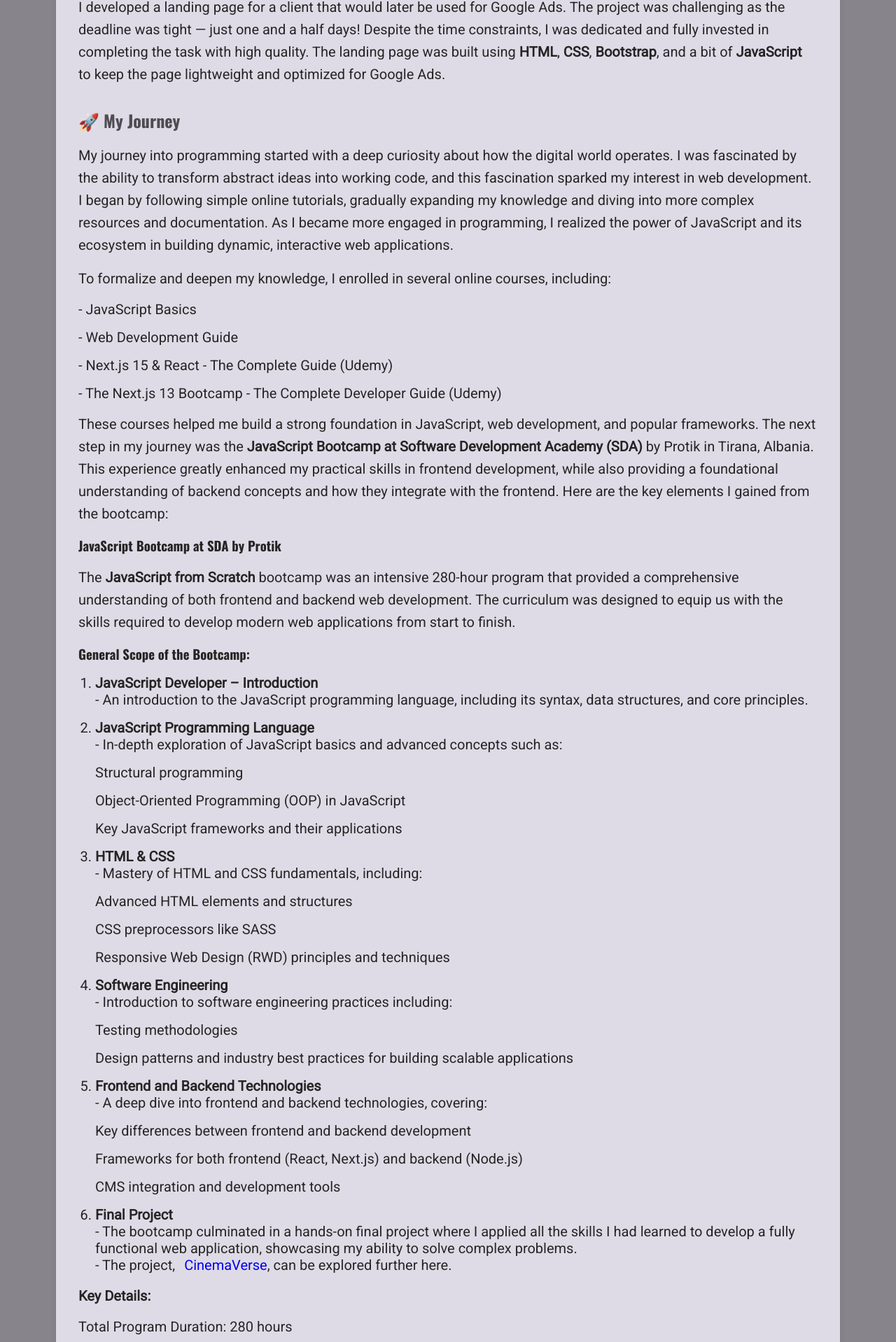
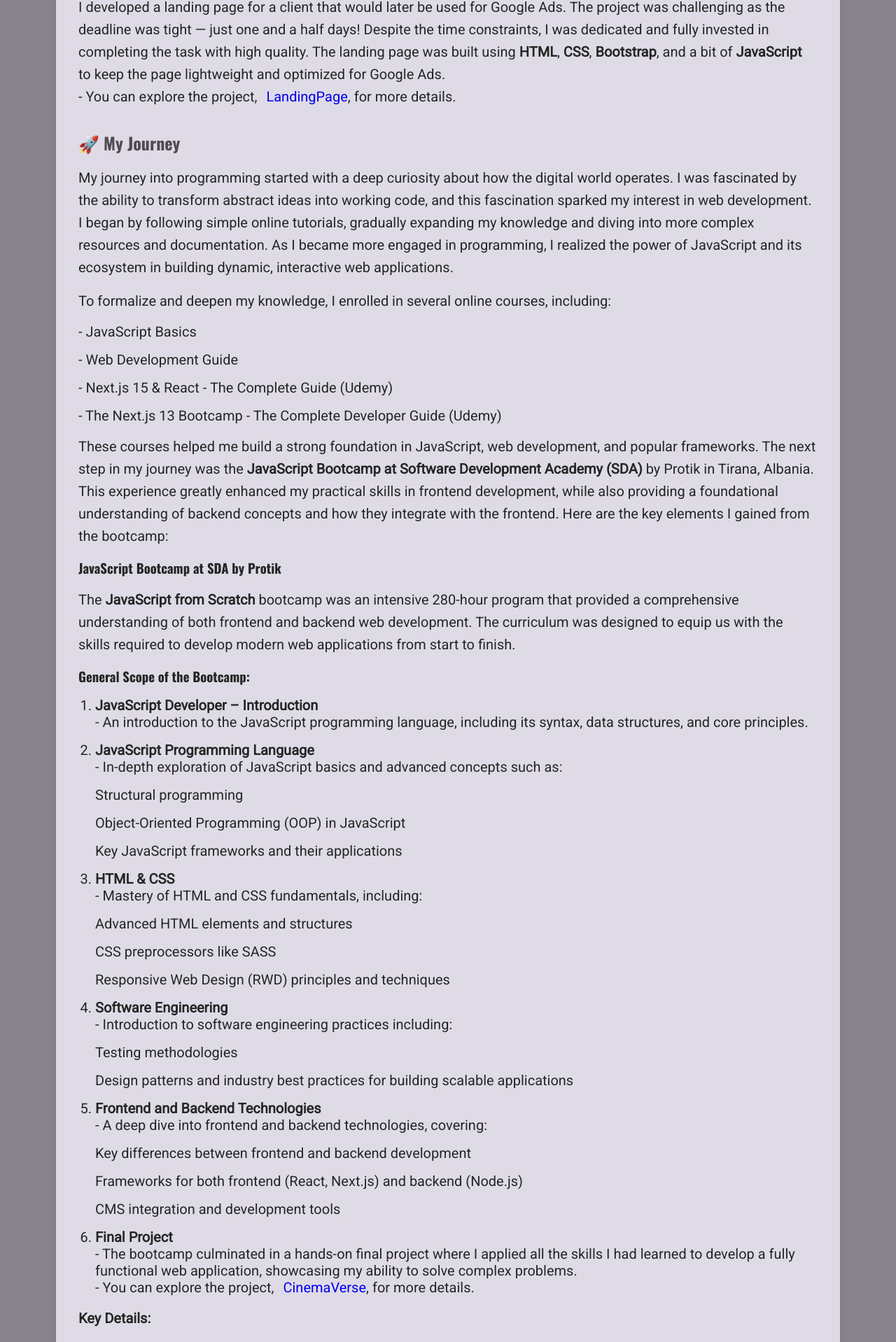
Before and after one commit to Amarildo05/Personal-Portfolio-Website, a React (Vite) app: page /about in a window 1280 px wide. Shown: the part 1154-3072 px from the top of the page at 70% size. Built offline with nearby package versions, Linux system fonts and the light colour scheme.

Commit message:
adjustments...

```diff
--- a/src/componenets/about/Experience.jsx
+++ b/src/componenets/about/Experience.jsx
@@ -1,3 +1,5 @@
+import { Link } from "react-router-dom";
+
 export default function Experience() {
   return (
     <div>
@@ -31,7 +33,9 @@ export default function Experience() {
         fully invested in completing the task with high quality. The landing
         page was built using <strong>HTML</strong>, <strong>CSS</strong>,{" "}
         <strong>Bootstrap</strong>, and a bit of <strong>JavaScript</strong> to
-        keep the page lightweight and optimized for Google Ads.
+        keep the page lightweight and optimized for Google Ads. <br />- You can
+        explore the project, <Link to="/single-project/2">LandingPage</Link>,
+        for more details.
       </p>
     </div>
   );
--- a/src/componenets/about/Journey.jsx
+++ b/src/componenets/about/Journey.jsx
@@ -103,11 +103,8 @@ export default function Journey() {
           <strong>Final Project</strong> <br />- The bootcamp culminated in a
           hands-on final project where I applied all the skills I had learned to
           develop a fully functional web application, showcasing my ability to
-          solve complex problems. <br />- The project,{" "}
-          <Link to="/single-project/1">
-            CinemaVerse
-          </Link>
-          , can be explored further here.
+          solve complex problems. <br />- You can explore the project,{" "}
+          <Link to="/single-project/1">CinemaVerse</Link>, for more details.
         </li>
       </ol>
 
--- a/src/projectsData.js
+++ b/src/projectsData.js
@@ -22,7 +22,7 @@ const projects = [
       "/CinemaVerse/cinema-verse9.png",
       "/CinemaVerse/cinema-verse10.png",
     ],
-    gitHubRepo: "https://github.com/Amarildo05/Personal-Portfolio-Website",
+    gitHubRepo: "https://github.com/Amarildo05/CinemaVerse",
     deploymentLink: "https://cinema-verse-movies.vercel.app",
     technologies: [
       "/Technologies/React-logo.svg",
```
